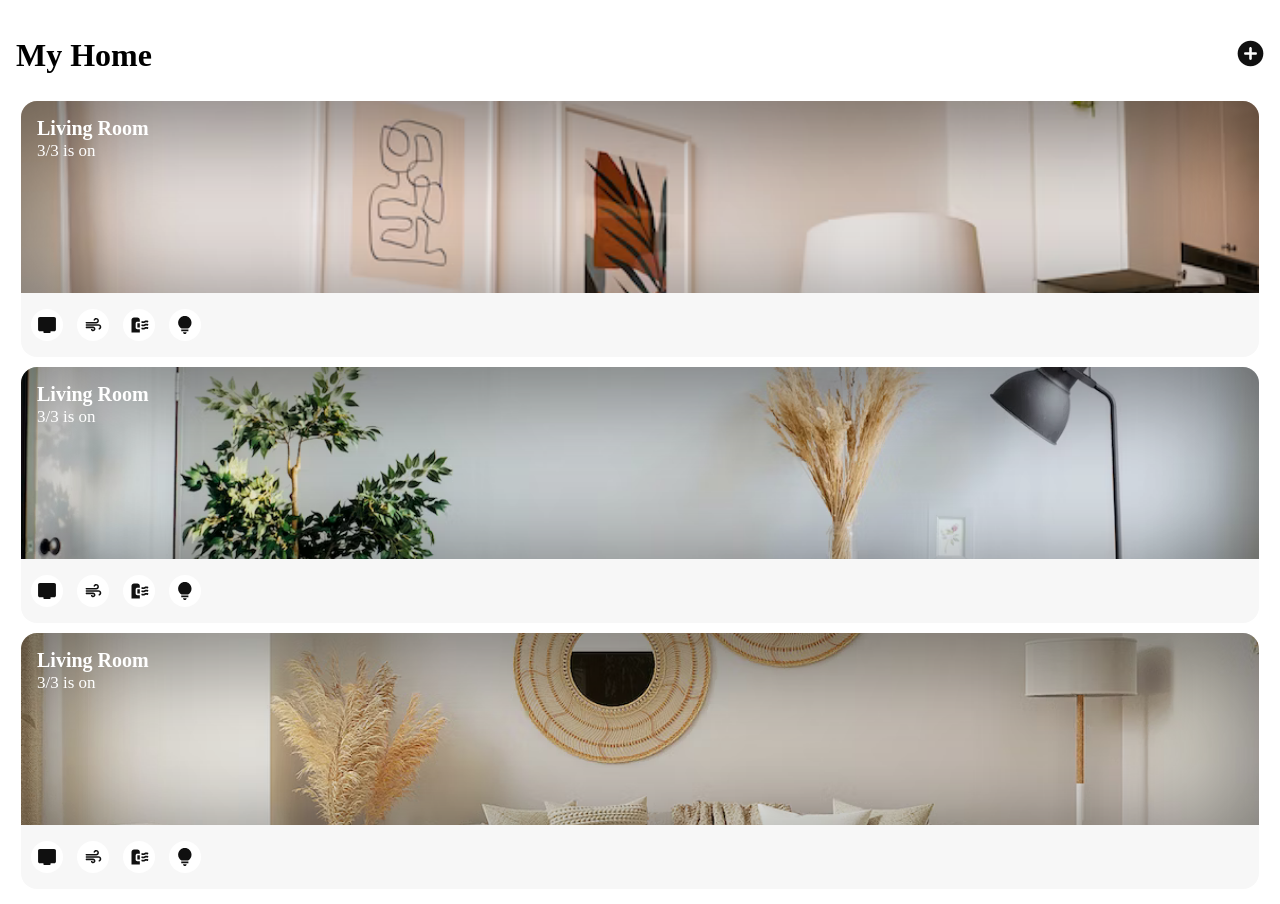
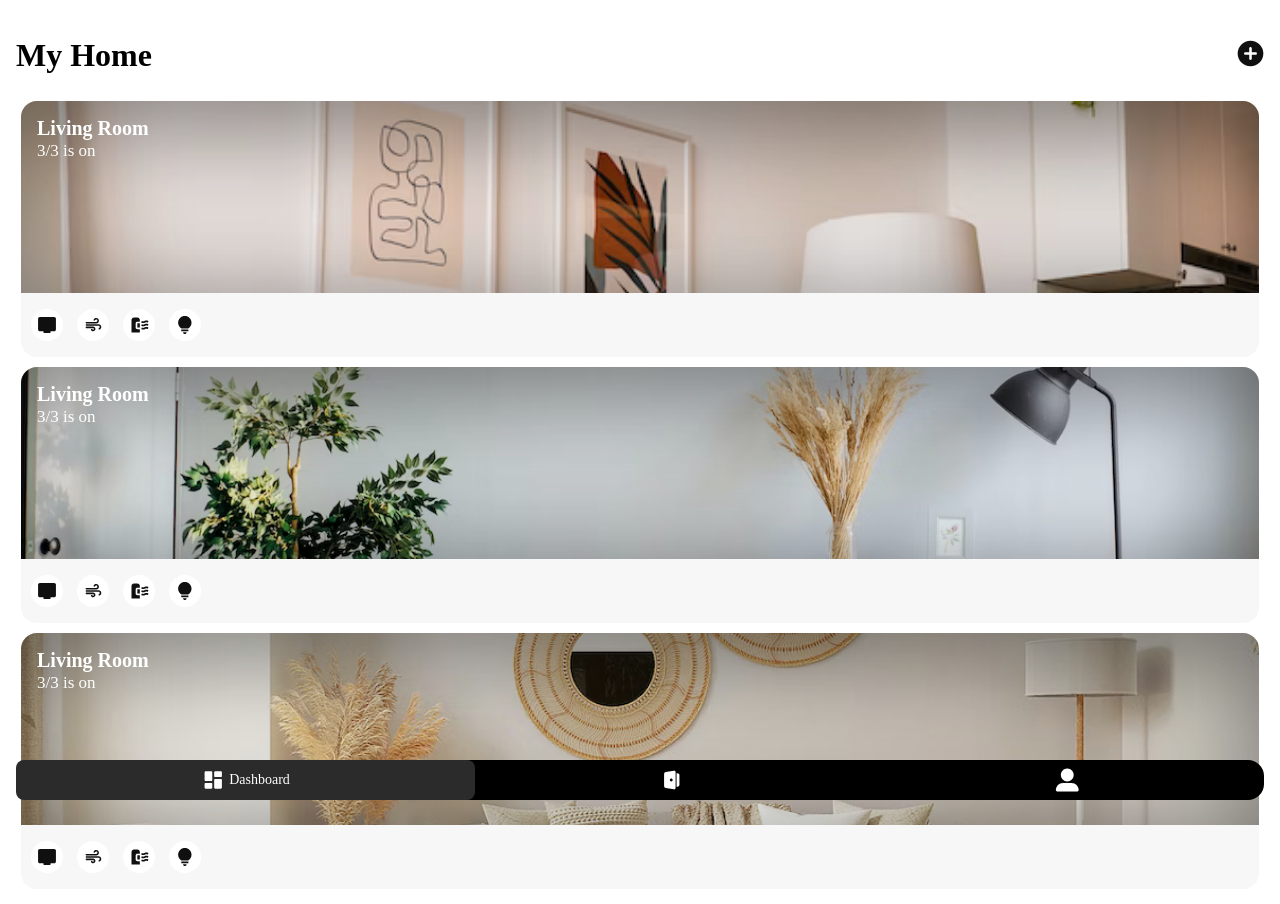
Before and after one commit to psycho-o0o/CoShell, a Next.js app: page /room in a window 1280 px wide. Shown: the top 904 px of the page. Built offline with nearby package versions, Linux system fonts and the light colour scheme.

Commit message:
@Design Dashboard Layout에 Dashboard 붙여놓기

```diff
--- a/pages/dashboard/index.tsx
+++ b/pages/dashboard/index.tsx
@@ -7,7 +7,6 @@ import {
 import DashboardLayout from "@/src/component/Layout/Dashboard"
 import DeviceButton from "@/src/component/Button/DeviceButton"
 import SceneButton from "@/src/component/Button/SceneButton"
-import Nav from "@/src/component/Nav"
 
 export default function DashBoard(): JSX.Element {
     return (
@@ -43,7 +42,6 @@ export default function DashBoard(): JSX.Element {
                         <DeviceButton size="big" isClicked />
                     </BigDeviceButtonWrap>
                 </FrequentlyUsedButtonWrap>
-                <Nav />
             </>
         </DashboardLayout>
     )
--- a/src/component/Layout/Dashboard/index.tsx
+++ b/src/component/Layout/Dashboard/index.tsx
@@ -1,4 +1,5 @@
 import { Wrapper, Wrap, TitleWrap, PlusButtonWrap } from "./style"
+import Nav from "@/src/component/Nav"
 import Image from "next/image"
 export interface IDashboardLayoutProps {
     children: React.ReactElement
@@ -22,6 +23,7 @@ export default function DashboardLayout({
                     </PlusButtonWrap>
                 </TitleWrap>
                 {children}
+                <Nav />
             </Wrap>
         </Wrapper>
     )
```
